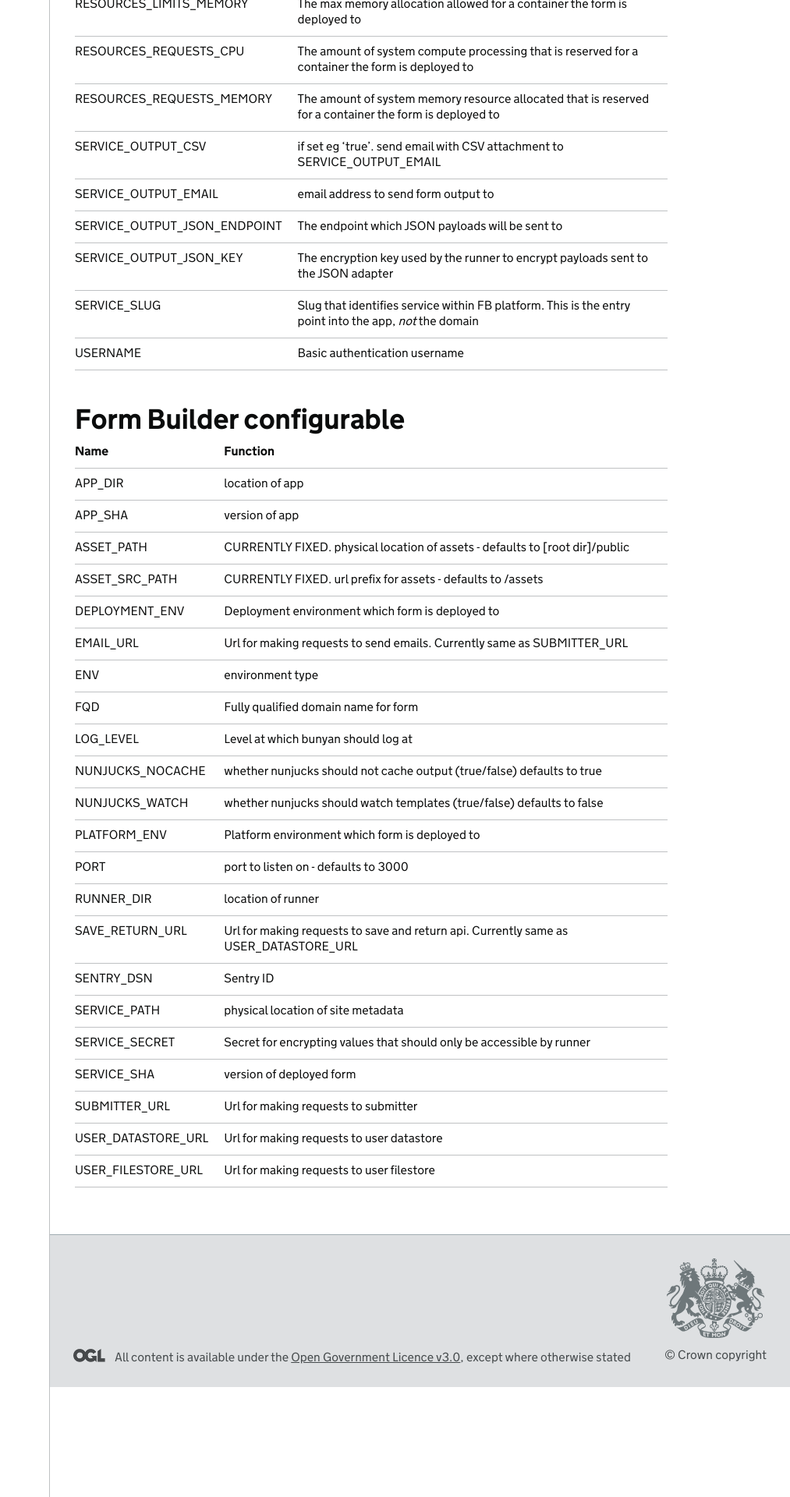
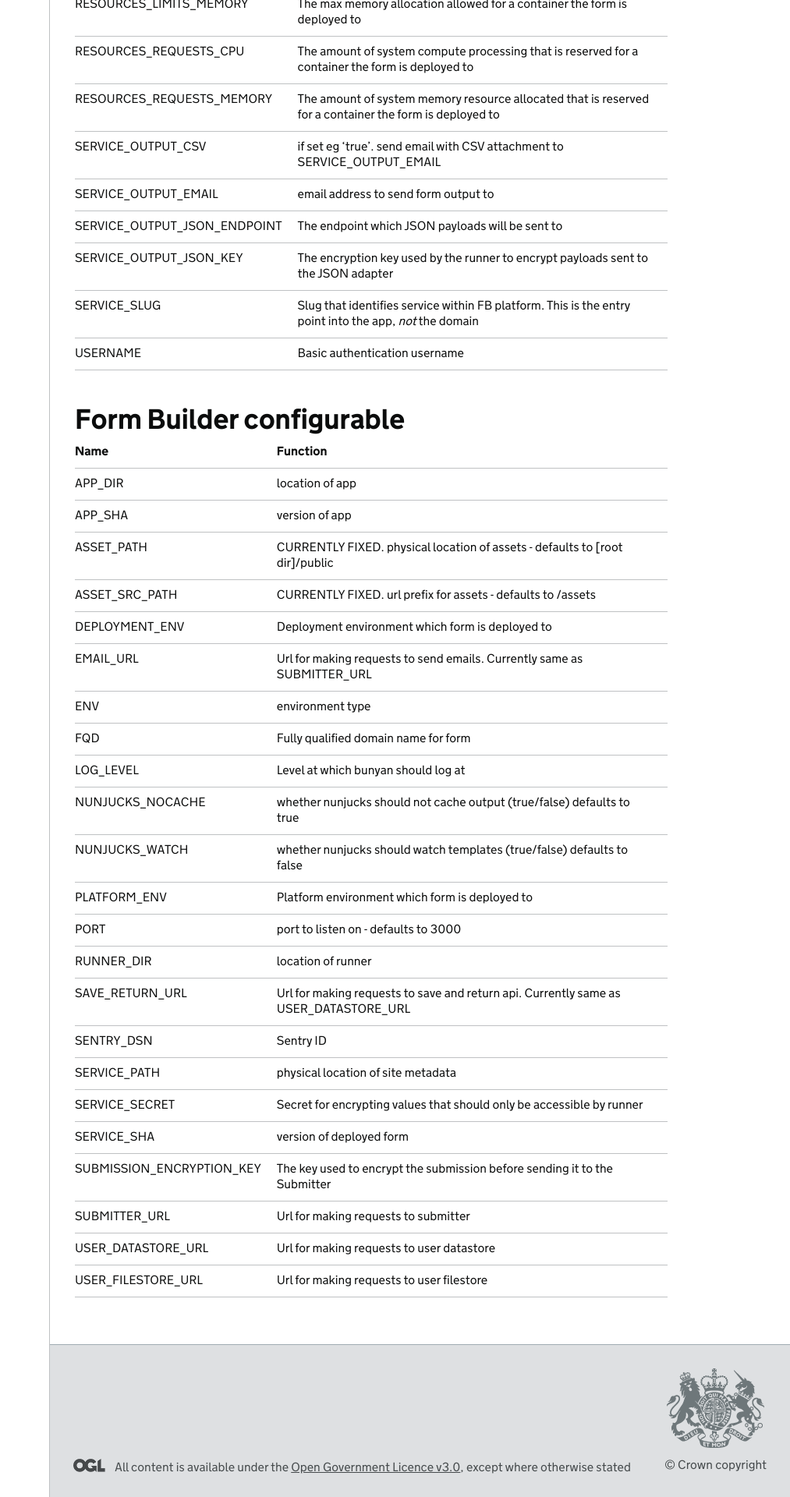
Before and after one commit to ministryofjustice/fb-guide-and-runbook, a Jekyll site: the page built from guides/configuration.md, in a window 1280 px wide. Shown: the part 826-2746 px from the top of the page at 78% size, without its empty margins (267-1280 px from the left). Built offline with Jekyll 4.4.1, drawn with Linux system fonts in a browser that asks for light colours; our own code applies the rules of GitHub Pages for plain Markdown files.

Commit message:
Document submission encryption key
We set a submission encryption key in each environment in order to
encrypt the submisison payload before sending it to the Submitter

```diff
--- a/guides/configuration.md
+++ b/guides/configuration.md
@@ -53,6 +53,7 @@ SENTRY_DSN | Sentry ID
 SERVICE_PATH | physical location of site metadata
 SERVICE_SECRET | Secret for encrypting values that should only be accessible by runner
 SERVICE_SHA | version of deployed form
+SUBMISSION_ENCRYPTION_KEY | The key used to encrypt the submission before sending it to the Submitter
 SUBMITTER_URL | Url for making requests to submitter
 USER_DATASTORE_URL | Url for making requests to user datastore
 USER_FILESTORE_URL | Url for making requests to user filestore
```
